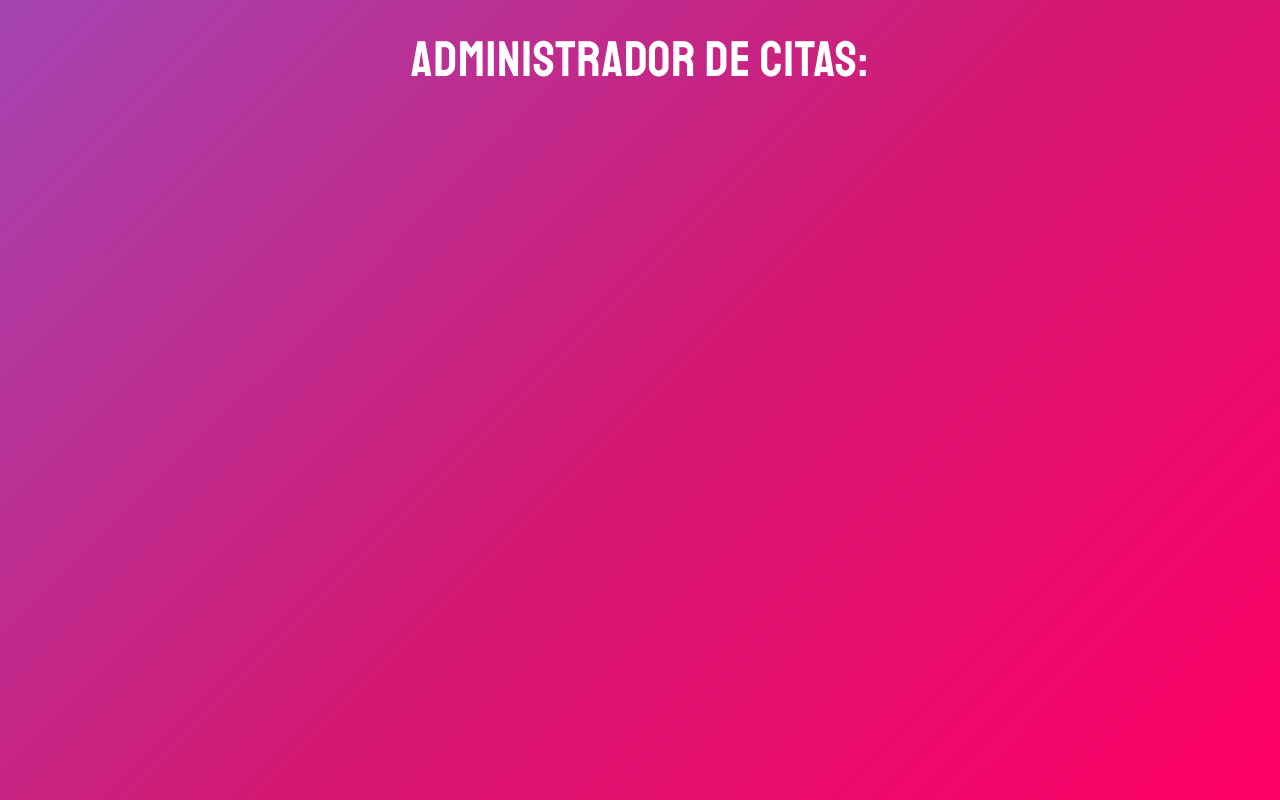
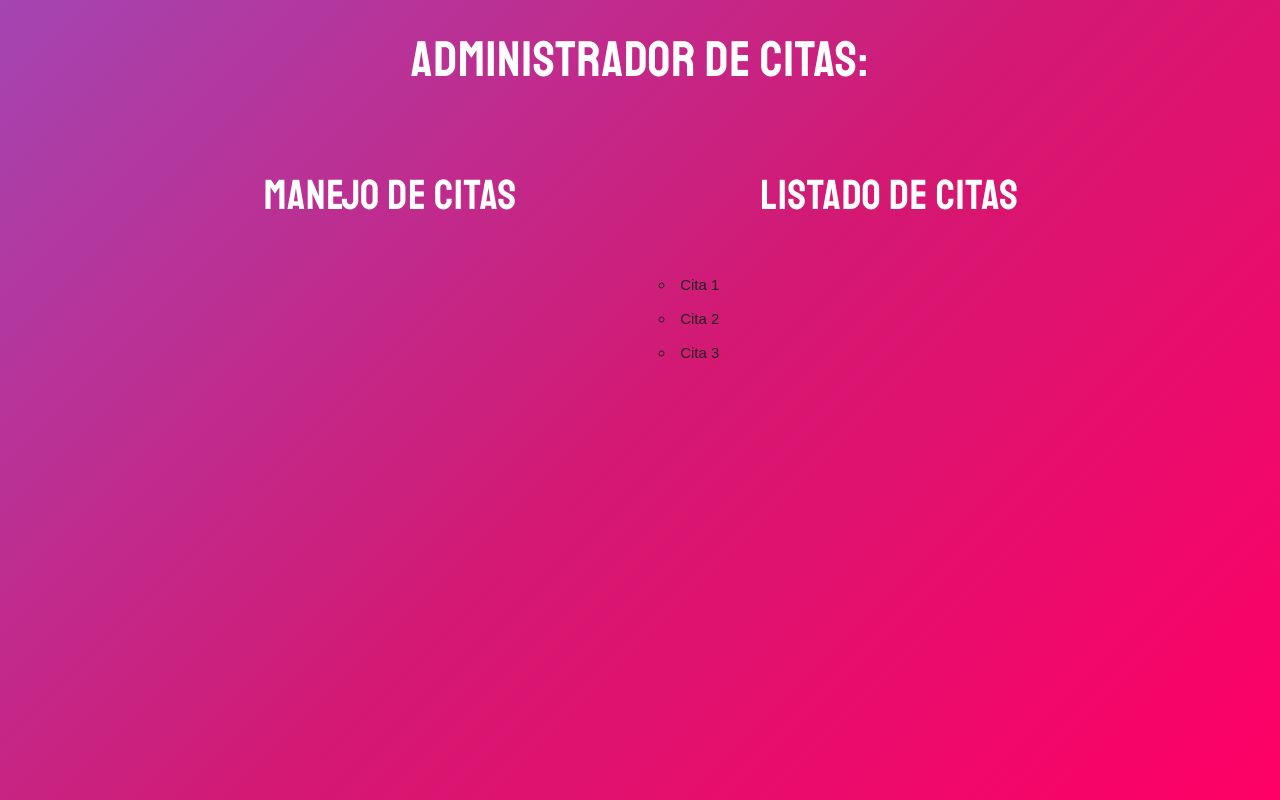
Before and after one commit to carlos-ssh/vet-appointment, a React (Create React App) app: page / in a window 1280 px wide. Built offline with nearby package versions, Linux system fonts and the light colour scheme.

Commit message:
Create a form component.

```diff
--- a/src/App.js
+++ b/src/App.js
@@ -1,9 +1,25 @@
-import React from 'react';
+import React, { Fragment } from 'react';
+import Formulario from './components/Formulario';
 
 function App() {
   return (
     <div className="App">
       <h1>Administrador de Citas:</h1>
+      <div className="container">
+        <div className="row">
+          <div className="one-half column">
+            <Formulario />
+          </div>
+          <div className="one-half column">
+            <h2>Listado de Citas</h2>
+            <ul>
+              <li>Cita 1</li>
+              <li>Cita 2</li>
+              <li>Cita 3</li>
+            </ul>
+          </div>
+        </div>
+      </div>
     </div>
   );
 }
--- /dev/null
+++ b/src/components/Formulario.js
@@ -0,0 +1,9 @@
+import React from 'react';
+
+const Formulario = ({crearCita}) => {
+  return (
+    <h2>Manejo de Citas</h2>
+  );
+}
+
+export default Formulario;
```
